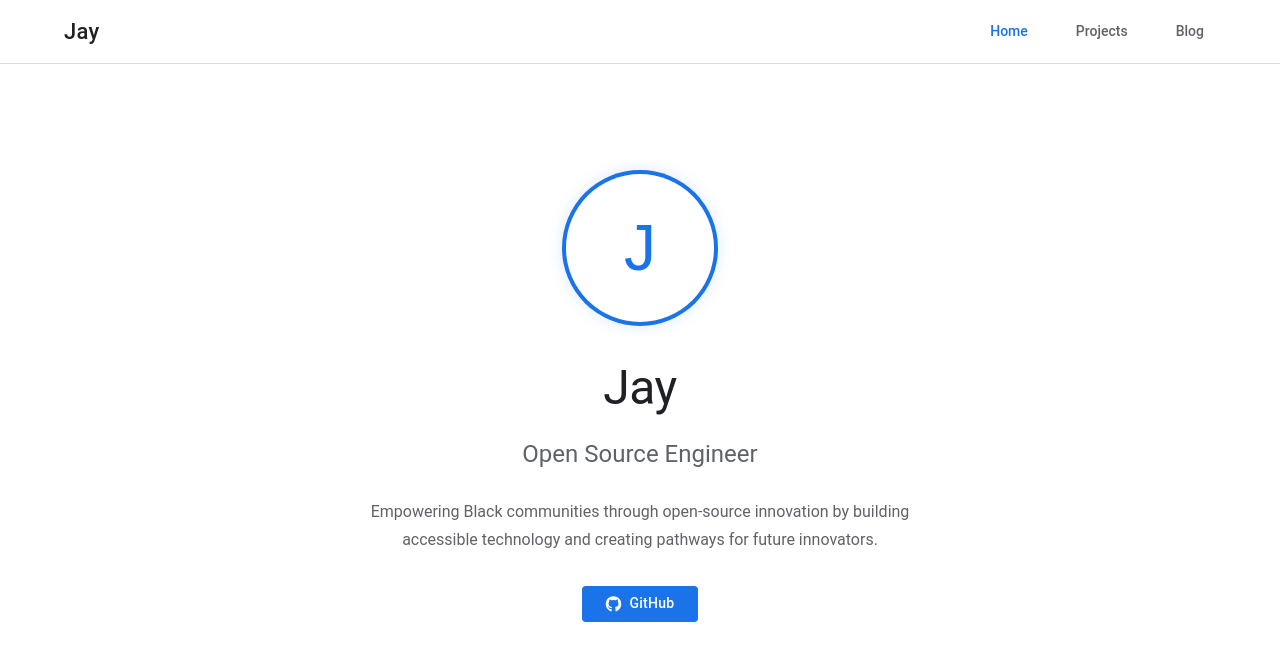
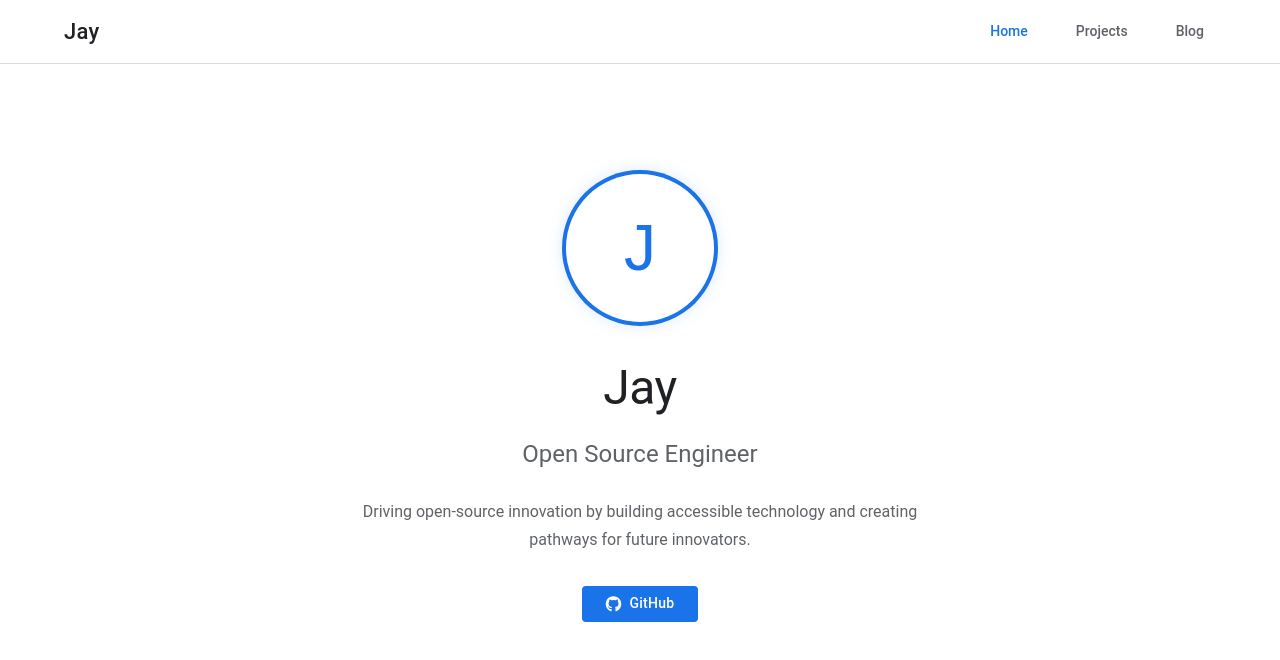
Before and after one commit to opensourcejay/opensourcejay.github.io, a React (Vite) app: page /#/ in a window 1280 px wide. Shown: the top 660 px of the page. Built offline with nearby package versions, Linux system fonts and the light colour scheme; the HTML template or start-up script is replaced by a standard one; a web font is replaced by a local one.

Commit message:
Update Home.jsx

```diff
--- a/src/pages/Home.jsx
+++ b/src/pages/Home.jsx
@@ -9,7 +9,7 @@ function Home() {
         </div>
         <h1 className="name">Jay</h1>
         <h2 className="title">Open Source Engineer</h2>
-        <p className="bio">Empowering Black communities through open-source innovation by building accessible technology and creating pathways for future innovators.</p>
+        <p className="bio">Driving open-source innovation by building accessible technology and creating pathways for future innovators.</p>
         <div className="social-links">
           <a href="https://github.com" target="_blank" className="social-link">
             <i className="fab fa-github"></i>
```
